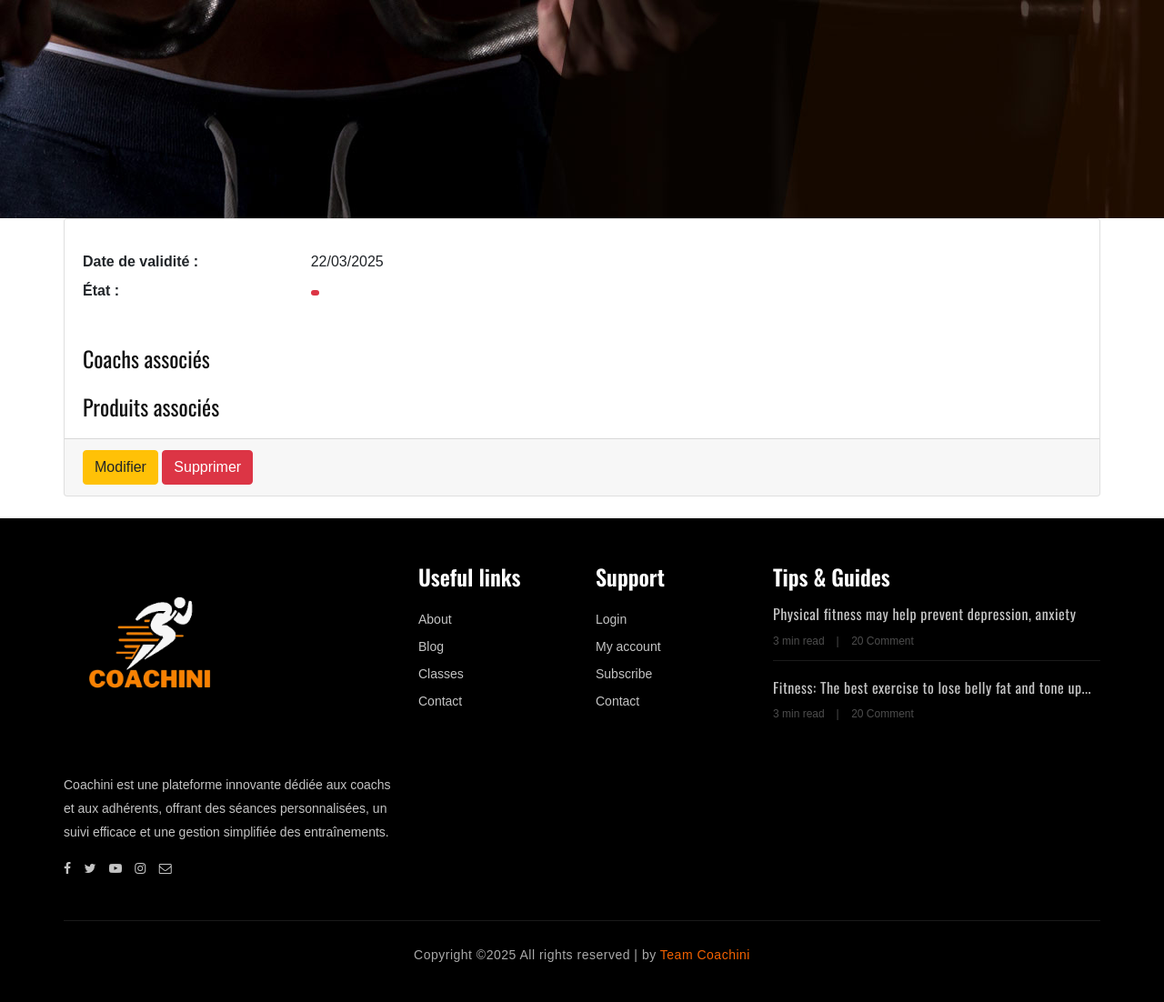
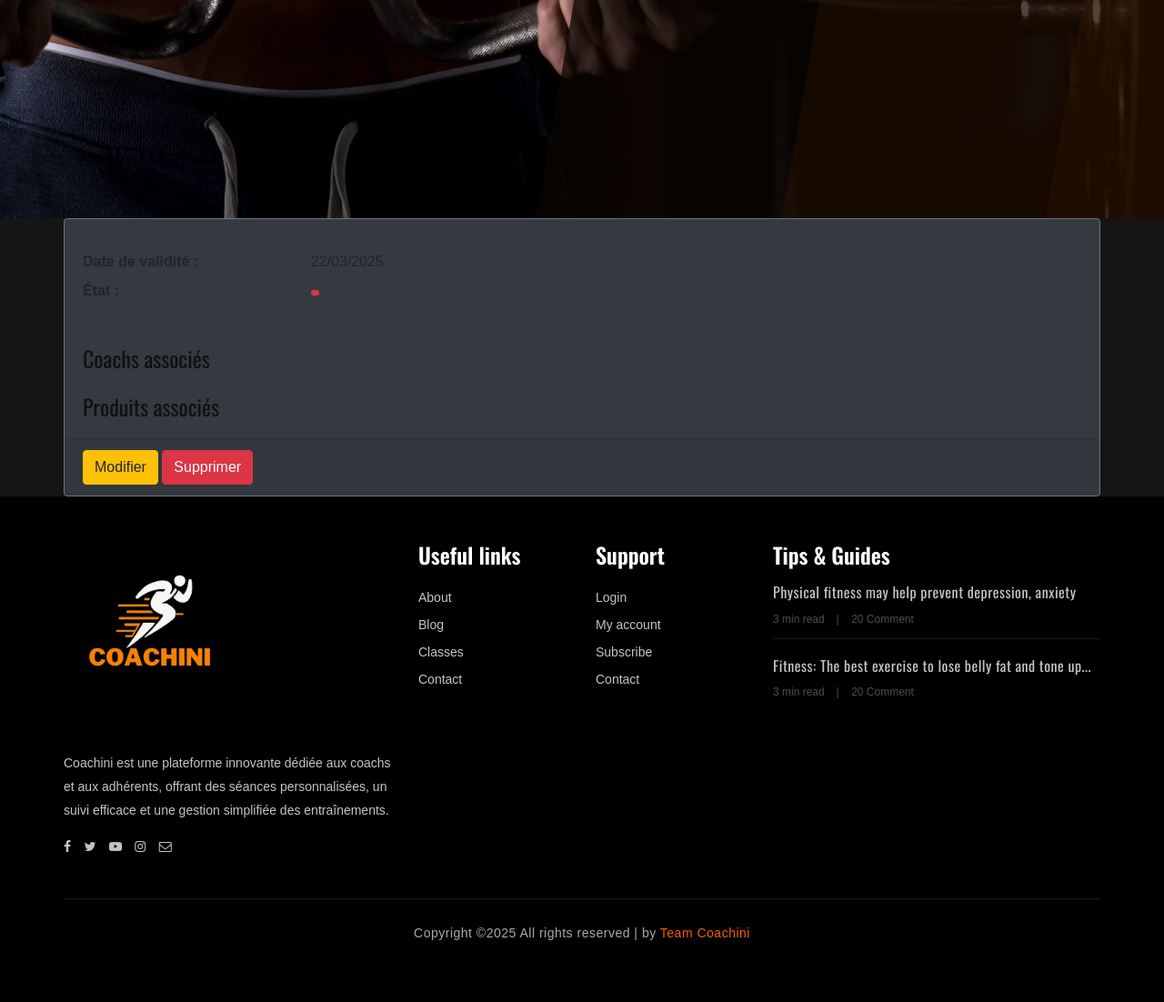
Before and after one commit to housssemm/PI_DEV_symfony, a Symfony app: template templates/offre/OffreDetails.html.twig in a window 1280 px wide. Shown: the part 800-1902 px from the top of the page at 91% size. After the commit the page ends 1834 px from the top, so only its background shows below. Run offline with Twig, Linux system fonts and the light colour scheme; the template is opened without the code that fills it, so the values that code supplies are empty; some libraries are stand-ins or nearby versions; some web fonts are replaced.

Commit message:
gestion houssem + gestion maissa + gestion baha v2

```diff
--- a/templates/offre/OffreDetails.html.twig
+++ b/templates/offre/OffreDetails.html.twig
@@ -3,10 +3,19 @@
 {% block title %}Détails de l'Offre - {{ offre.nom }}{% endblock %}
 
 {% block body %}
+    <style>
+        body{
+            background: #151515;
+        }
+        .page-title{
+            color: #fff;
+
+        }
+    </style>
     <div class="container">
         <h1 class="page-title">{{ offre.nom }}</h1>
 
-        <div class="card mb-4">
+        <div class="card h-100 bg-dark border-secondary">
             <div class="card-body">
                 <div class="row">
                     <div class="col-md-8">
--- a/templates/offre/UpdateOffre.html.twig
+++ b/templates/offre/UpdateOffre.html.twig
@@ -3,6 +3,12 @@
 {% block title %}Modifier l'Offre - {{ offre.nom }}{% endblock %}
 
 {% block body %}
+    <style>
+        body{
+            background: #151515;
+        }
+
+    </style>
     <div class="container py-4">
         <h1 class="text-white mb-4 d-flex align-items-center gap-2">
             <i class="bi bi-pencil-square text-warning"></i>
```
Also changed, not shown: templates/offre/ListOffre.html.twig (+9 -0 lines).
